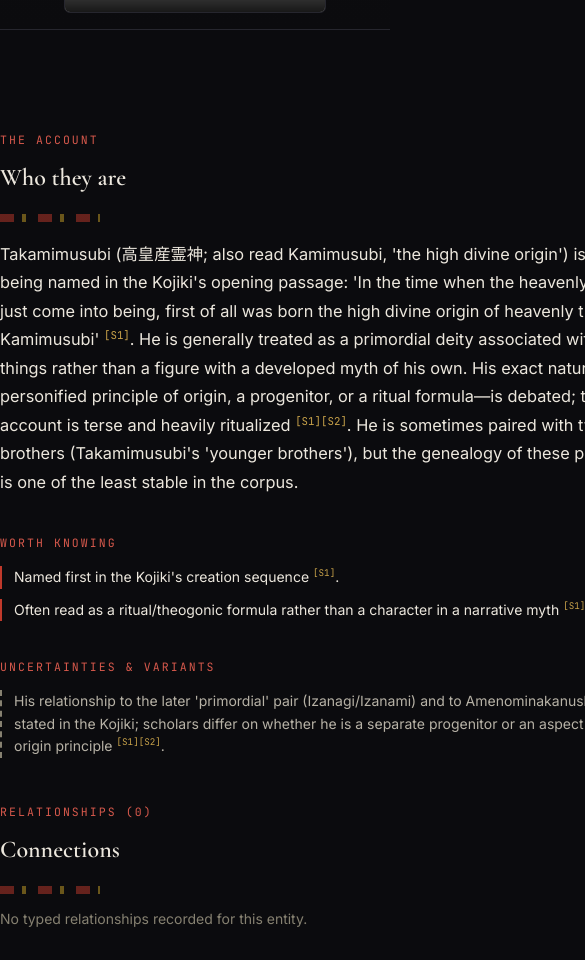
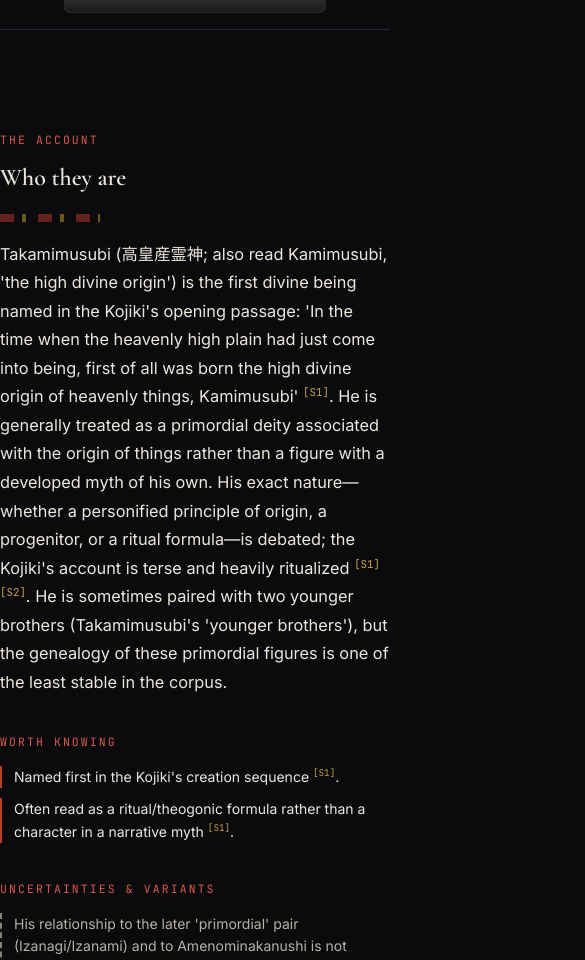
Before and after one commit to signature0/divine-atlas, a Next.js app: page /deity/jpn-kamimusubi in a window 390 px wide. Shown: the part 1026-1986 px from the top of the page, 585 px wide, since content can reach past the window. Built offline with nearby package versions, Linux system fonts and the light colour scheme; grey boxes are pictures that could not be loaded.

Commit message:
DES-001: kill mobile profile-grid overflow (minmax(0,1fr) + min-width:0) and unbreakable H1 word (overflow-wrap) — 159/159 clean @390px

```diff
--- a/app/globals.css
+++ b/app/globals.css
@@ -51,6 +51,7 @@ img { max-width: 100%; display: block; }
 .display-xl { font-family: var(--font-display); font-size: clamp(3rem, 8vw, 6.5rem); line-height: 1.02; font-weight: 600; letter-spacing: -0.01em; margin: 0; }
 .display-l  { font-family: var(--font-display); font-size: clamp(2.2rem, 5vw, 3.4rem); line-height: 1.08; font-weight: 600; margin: 0; }
 h1 { font-family: var(--font-display); font-size: clamp(1.9rem, 3.4vw, 2.5rem); font-weight: 600; margin: 0; }
+h1, h2, h3, .display-xl, .display-l { overflow-wrap: break-word; }
 h2 { font-family: var(--font-display); font-size: 1.5rem; font-weight: 600; margin: 0; }
 h3 { font-family: var(--font-display); font-size: 1.125rem; font-weight: 600; margin: 0; }
 .native { font-family: var(--font-native); }
@@ -110,7 +111,8 @@ h3 { font-family: var(--font-display); font-size: 1.125rem; font-weight: 600; ma
 
 /* Profile layout */
 .profile-grid { display: grid; grid-template-columns: minmax(0, 1fr) 360px; gap: 48px; align-items: start; }
-@media (max-width: 1000px) { .profile-grid { grid-template-columns: 1fr; } }
+@media (max-width: 1000px) { .profile-grid { grid-template-columns: minmax(0, 1fr); } }
+.profile-grid > * { min-width: 0; }
 .attribute-rail { position: sticky; top: 84px; display: flex; flex-direction: column; gap: 18px; }
 @media (max-width: 1000px) { .attribute-rail { position: static; } }
 .attr-row { border-top: 1px solid var(--line); padding-top: 10px; }
```
Also changed, not shown: issues/DES-001.md (+3 -2 lines).
